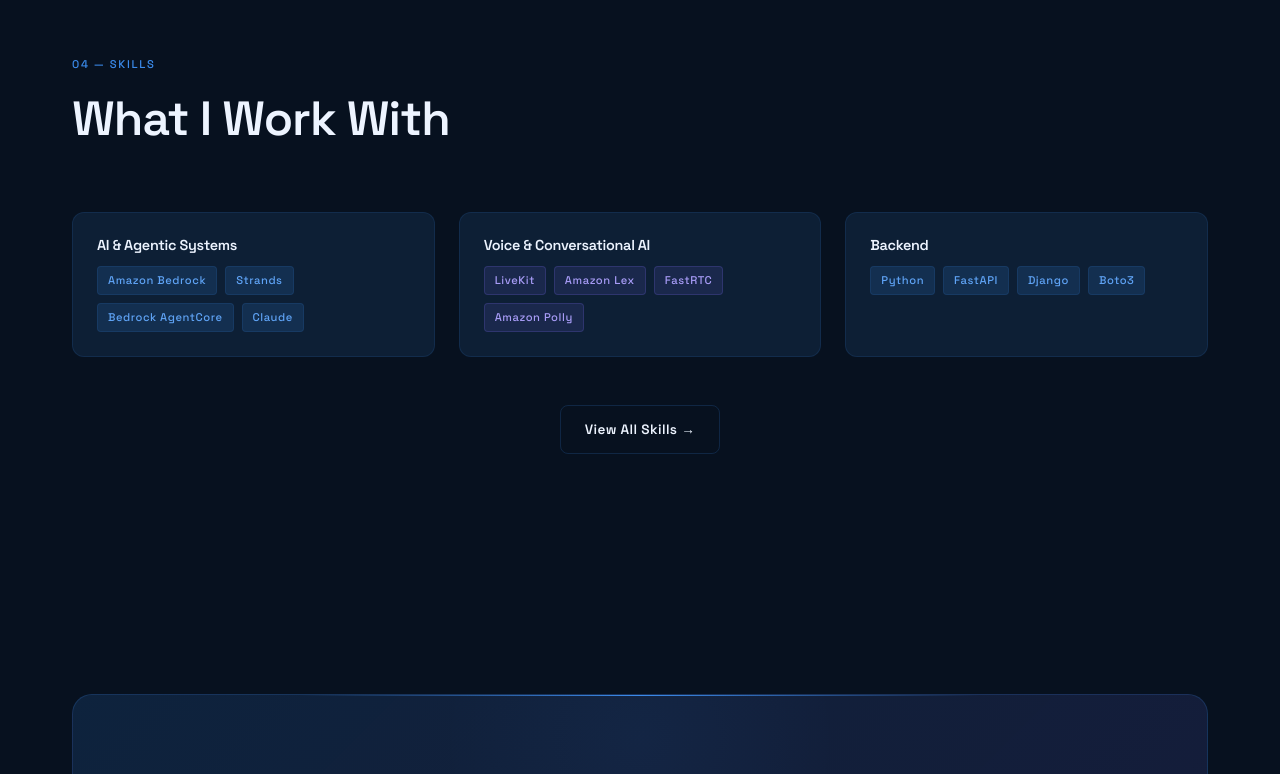
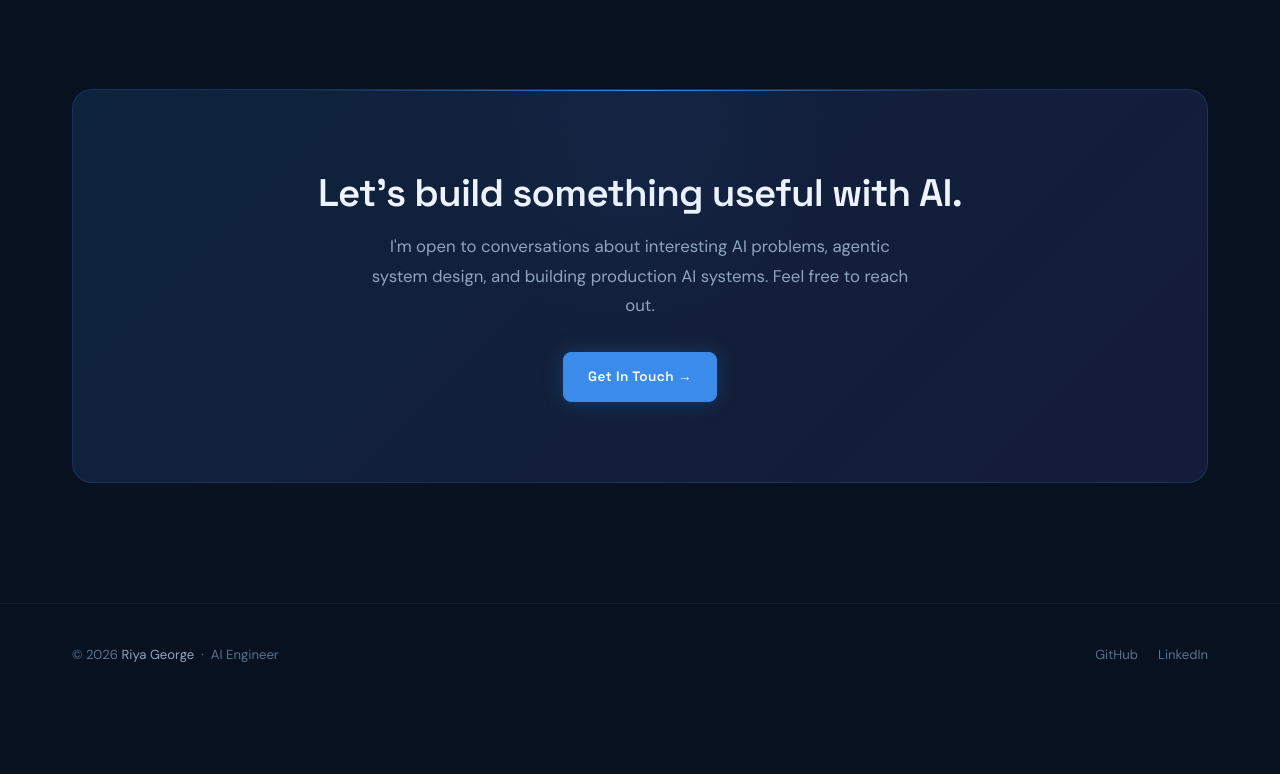
Before and after one commit to riyageorgek/riyageorgek.github.io, a React (Vite) app: page / in a window 1280 px wide. Shown: the part 2849-3623 px from the top of the page. After the commit the page ends 3555 px from the top, so only its background shows below. Built offline with nearby package versions, Linux system fonts and the light colour scheme.

Commit message:
feat: remove 'What I Work With' skills section from home page

```diff
--- a/src/pages/Home.jsx
+++ b/src/pages/Home.jsx
@@ -2,7 +2,6 @@
 import { Link } from 'react-router-dom';
 import SocialLinks from '../components/SocialLinks.jsx';
 import { projects } from '../data/projects.js';
-import { skills } from '../data/skills.js';
 import { experience } from '../data/experience.js';
 import ProjectCard from '../components/ProjectCard.jsx';
 import { useReveal } from '../hooks/useReveal.js';
@@ -154,33 +153,6 @@
         </div>
       </section>
 
-      {/* Skills Preview */}
-      <section style={{ paddingTop: 'var(--section-gap-sm)' }}>
-        <div className="container">
-          <div className="section-header">
-            <span className="label">04 — Skills</span>
-            <h2>What I Work With</h2>
-          </div>
-          <div className="grid-3" style={{ display: 'grid', gridTemplateColumns: 'repeat(auto-fit, minmax(250px, 1fr))', gap: '24px' }}>
-            {skills.slice(0, 3).map((skill) => (
-              <div key={skill.category} className="card reveal" style={{ padding: '24px' }}>
-                <h4 style={{ marginBottom: '12px', fontSize: '0.9rem' }}>{skill.category}</h4>
-                <div className="tags">
-                  {skill.items.slice(0, 4).map((item) => (
-                    <span key={item.label} className={`tag ${item.variant ? 'tag-' + item.variant : ''}`}>
-                      {item.label}
-                    </span>
-                  ))}
-                </div>
-              </div>
-            ))}
-          </div>
-          <div style={{ textAlign: 'center', marginTop: '48px' }}>
-            <Link to="/skills" className="btn btn-secondary">View All Skills →</Link>
-          </div>
-        </div>
-      </section>
-
       {/* CTA */}
       <section>
         <div className="container">
```
